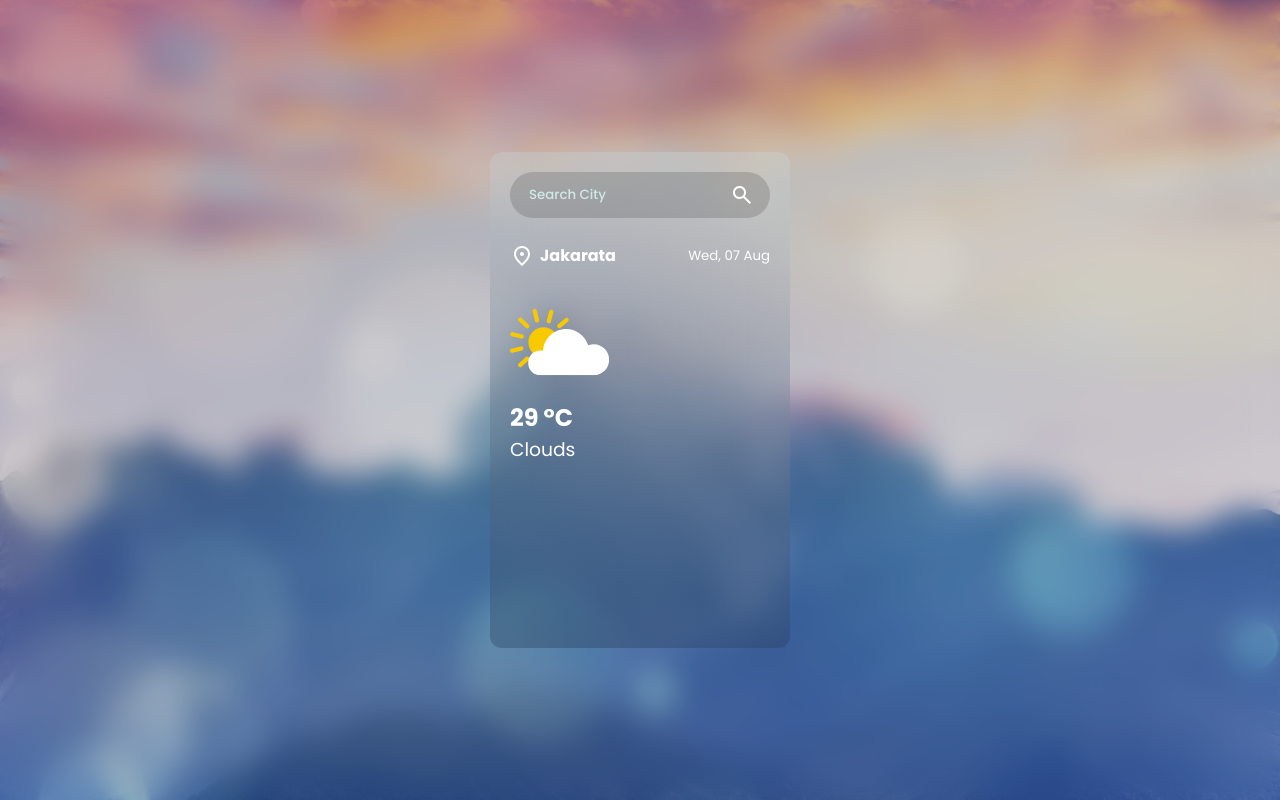
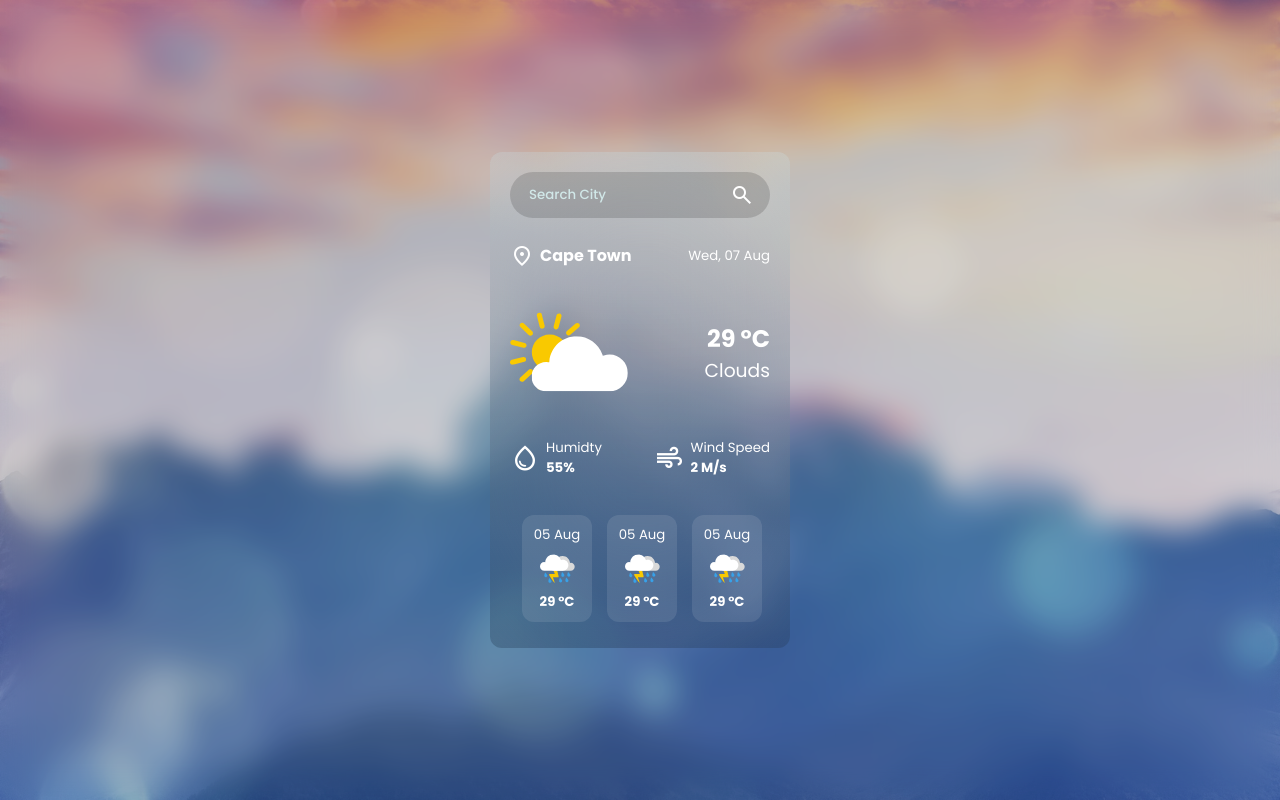
Before and after one commit to GrandDadDan/Weather-App, a plain HTML site: page index.html in a window 1280 px wide. Drawn offline with nearby package versions, Linux system fonts and the light colour scheme.

Commit message:
Second commit to complete most of the UI for the weather app

```diff
--- a/index.html
+++ b/index.html
@@ -25,16 +25,66 @@
                     <span class="material-symbols-outlined">
                         location_on
                         </span>
-                        <h4 class="country-txt">Jakarata</h4>
+                        <h4 class="country-txt">Cape Town</h4>
                 </div>
                 <h5 class="current-date-txt regular-txt">Wed, 07 Aug</h5>
             </div>
 
             <div class="weather-summary-container">
-                <img src="assets/weather/clouds.svg" alt="" class="weather-summary">
+                <img src="assets/weather/clouds.svg" alt="" class="weather-summary-img">
                 <div class="weather-summary-info">
                     <h1 class="temp-txt">29 °C</h1>
                     <h3 class="condition-txt regular-txt">Clouds</h3>
+                </div>
+            </div>
+
+            <div class="weather-conditions-container">
+                <div class="condition-item">
+                    <span class="material-symbols-outlined">
+                        water_drop
+                        </span>
+                        <div class="condition-info">
+                            <h5 class="regular-txt">Humidty</h5>
+                            <h5 class="humidity-value-txt">55%</h5>
+                        </div>
+                </div>
+                <div class="condition-item">
+                    <span class="material-symbols-outlined">
+                        air
+                        </span>
+                        <div class="condition-info">
+                            <h5 class="regular-txt">Wind Speed</h5>
+                            <h5 class="wind-value-txt">2 M/s</h5>
+                        </div>
+                </div>
+
+            </div>
+
+            <div class="forecast-items-container">
+                <div class="forecast-item">
+                    <h5 class="forecast-item-date regular-txt">05 Aug</h5>
+                    <img src="assets/weather/thunderstorm.svg" alt="" class="forecast-item-img">
+                    <h5 class="forecast-item-temp">29 °C</h5>
+                </div>
+                <div class="forecast-item">
+                    <h5 class="forecast-item-date regular-txt">05 Aug</h5>
+                    <img src="assets/weather/thunderstorm.svg" alt="" class="forecast-item-img">
+                    <h5 class="forecast-item-temp">29 °C</h5>
+                </div>
+                <div class="forecast-item">
+                    <h5 class="forecast-item-date regular-txt">05 Aug</h5>
+                    <img src="assets/weather/thunderstorm.svg" alt="" class="forecast-item-img">
+                    <h5 class="forecast-item-temp">29 °C</h5>
+                </div>
+                <div class="forecast-item">
+                    <h5 class="forecast-item-date regular-txt">05 Aug</h5>
+                    <img src="assets/weather/thunderstorm.svg" alt="" class="forecast-item-img">
+                    <h5 class="forecast-item-temp">29 °C</h5>
+                </div>
+                <div class="forecast-item">
+                    <h5 class="forecast-item-date regular-txt">05 Aug</h5>
+                    <img src="assets/weather/thunderstorm.svg" alt="" class="forecast-item-img">
+                    <h5 class="forecast-item-temp">29 °C</h5>
                 </div>
             </div>
         </section>
--- a/style.css
+++ b/style.css
@@ -110,4 +110,74 @@ body::before{
     align-items: center;
     gap: 6px;
 }
+
+
+.weather-summary-container{
+
+    display: flex;
+    justify-content: space-between;
+    align-items: center;
+}
+
+.weather-summary-img {
+
+    width: 120px;
+    height: 120px;
+}
+
+.weather-summary-info {
+    text-align: end;
+}
+
+.weather-conditions-container{
+
+    display: flex;
+    justify-content: space-between;
+}
+
+.condition-item{
+    display: flex;
+    align-items: center;
+    gap: 6px;
+}
+
+.condition-item span{
+    font-size: 30px;
+
+}
+
+.forecast-items-container {
+
+    display: flex;
+    gap: 15px;
+    overflow: scroll;
+    padding: 12px;
+
+}
+
+.forecast-items-container::-webkit-scrollbar{
+    height: 8px;
+
+}
+
+.forecast-items-container::-webkit-scrollbar-track{
+    background: rgb(0,0,0,0.1);
+    border-radius: 99px;
+}
+.forecast-item {
+
+    min-width: 70px;
+    background: rgb(255,255,255,0.1);
+    display: flex;
+    flex-direction: column;
+    gap: 6px;
+    padding: 10px;
+    align-items: center;
+    border-radius: 12px;
+}
+
+.forecast-item-img {
+    width: 35px;
+    height: 35px;
+}
 /* End Section: Weather Info */
```
